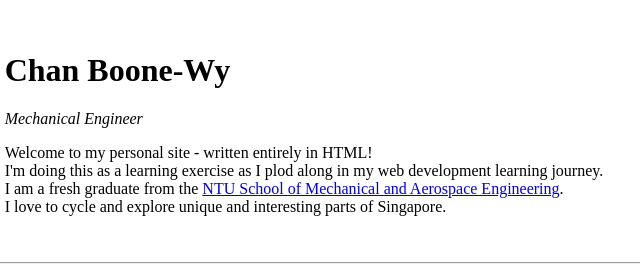
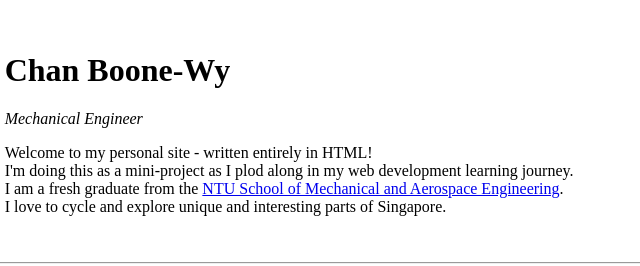
Before and after one commit to boonewy/cv, a plain HTML site: page index.html in a window 1280 px wide. Shown: the top 266 px of the page, 313-953 px from the left. Drawn offline with Linux system fonts and the light colour scheme.

Commit message:
Update index.html

```diff
--- a/index.html
+++ b/index.html
@@ -22,7 +22,7 @@
         Bold <b> vs strong <strong> tags. Similarly, <b> only conveys styling while <strong> conveys meaning. Hence, <strong> should be used. -->
         <p>
           Welcome to my personal site - written entirely in HTML!<br>
-          I'm doing this as a learning exercise as I plod along in my web development learning journey.<br>
+          I'm doing this as a mini-project as I plod along in my web development learning journey.<br>
           I am a fresh graduate from the <a href="https://www.youtube.com/watch?v=oHg5SJYRHA0">NTU School of Mechanical and Aerospace Engineering</a>.<br>
           I love to cycle and explore unique and interesting parts of Singapore.
         </p>
```
